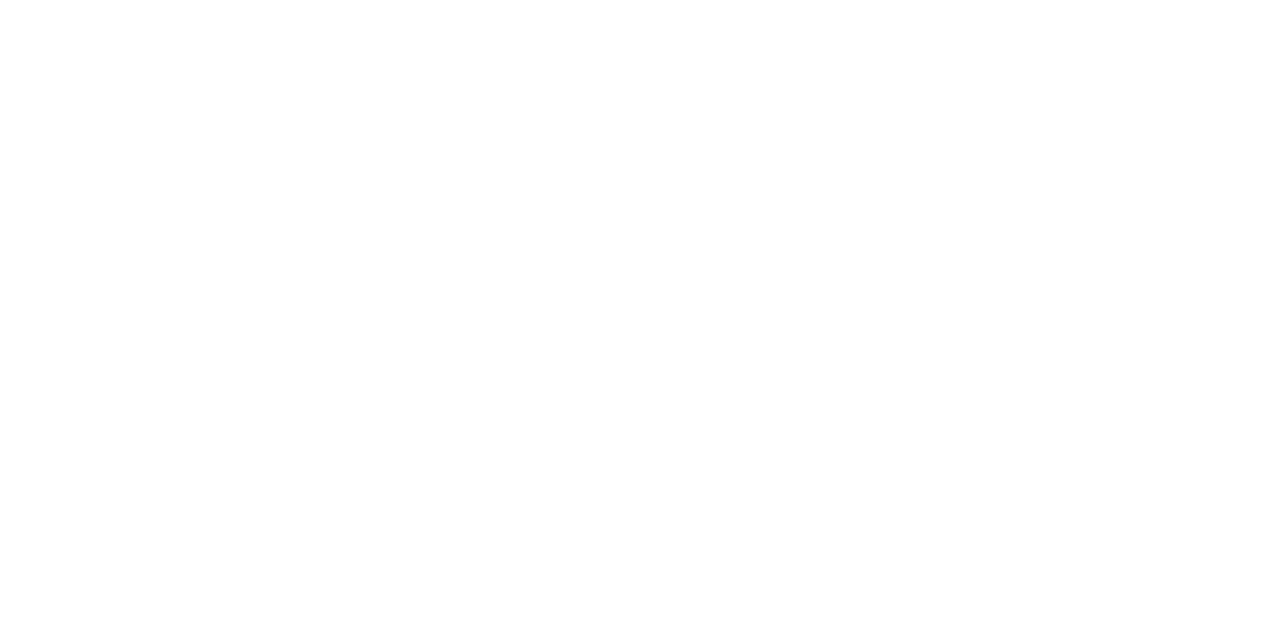
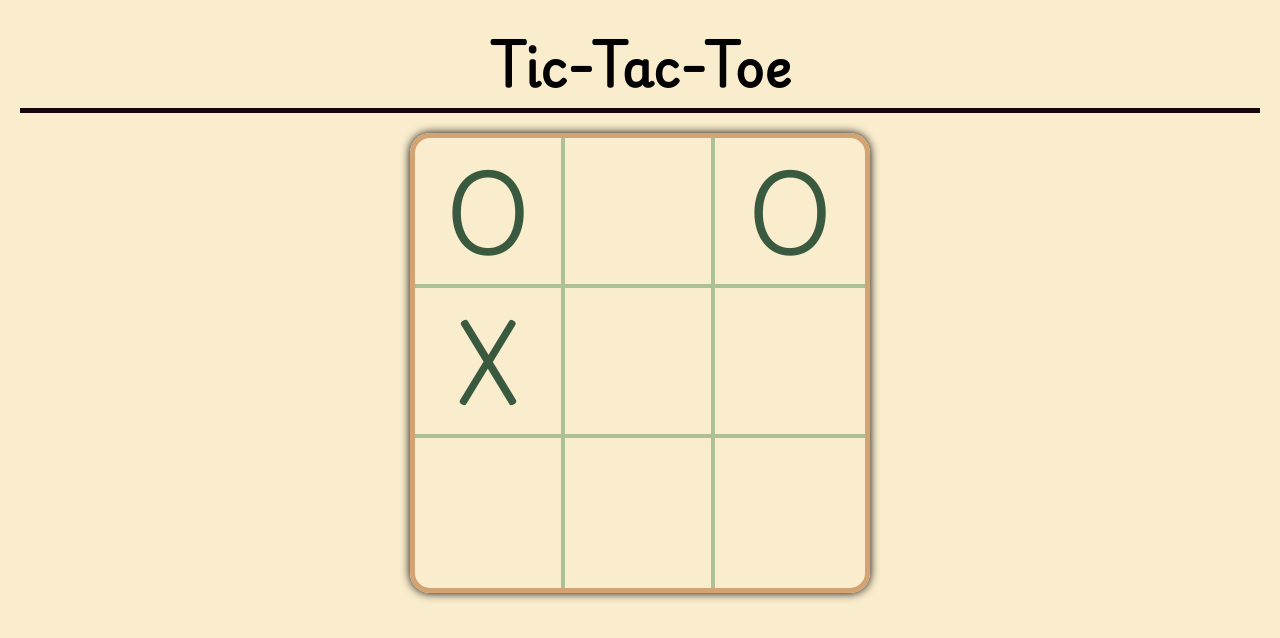
Before and after one commit to ottokunkel/web-tictactoe, a plain HTML site: page index.html in a window 1280 px wide. Drawn offline with Linux system fonts and the light colour scheme.

Commit message:
created styling

```diff
--- a/index.html
+++ b/index.html
@@ -6,10 +6,22 @@
   <title>Document</title>
   <link rel="stylesheet" href="./style.css"></style>
   <script src="script.js"></script>
+  <meta name="viewport" content="width=device-width, initial-scale=1.0">
+
 </head>
 <body>
+  <h1>Tic-Tac-Toe</h1>
+
   <div class="gameboard">
-    <div></div>
+    <span class="game-box" data-index="0">O</span>
+    <span class="game-box" data-index="1"></span>
+    <span class="game-box" data-index="2">O</span>
+    <span class="game-box" data-index="3">X</span>
+    <span class="game-box" data-index="4"></span>
+    <span class="game-box" data-index="5"></span>
+    <span class="game-box" data-index="6"></span>
+    <span class="game-box" data-index="7"></span>
+    <span class="game-box" data-index="8"></span>
   </div>
 </body>
 </html>
--- a/script.js
+++ b/script.js
@@ -0,0 +1,5 @@
+gameBoard = (() => {
+
+  const board = ["", "", "", "", "", "", "", "", ""];
+
+})();
--- a/style.css
+++ b/style.css
@@ -0,0 +1,116 @@
+
+@font-face {
+  font-family: "Playwrite DE Grund";
+  src: url('assets/PlaywriteDEGrund-Regular.ttf') format('truetype');
+  font-style: normal;
+  font-weight: 400;
+}
+
+
+:root {
+  --box-hover: #CCD5AE;
+  --light-brown: #FAEDCD;
+  --licorice: #14080E;
+  --olive: #ACC196;
+  --vanilla: #E9EB9E;
+  --dark-brown: #d4a373;
+  --text-fill: #3a5a40;
+}
+
+*,
+*::after,
+*::before {
+  box-sizing: border-box;
+  padding: 0;
+  margin: 0;
+}
+
+html {
+  position: relative;
+  min-height: 100vh;
+
+  font-family: "Playwrite DE Grund", sans-serif;
+}
+
+body {
+  background-color: var(--light-brown);
+
+  max-width: 100vw;
+  min-width: fit-content;
+
+}
+
+h1 {
+  align-items: center;
+  justify-content: center;
+  text-align: center;
+
+  font-size: 50px;
+
+  margin: 20px;
+
+  border-bottom: 5px solid var(--licorice);
+}
+
+
+
+.gameboard {
+  box-sizing: content-box;
+
+  border: 5px solid var(--dark-brown);
+  border-radius: 20px;
+
+  margin: 0px auto;
+  padding: 0px;
+
+  display: grid;
+  grid-template-columns: repeat(3, 1fr);
+
+  box-shadow: 0px 0px 10px;
+
+  width: fit-content;
+  height: fit-content;
+
+}
+.game-box {
+  width: 150px;
+  height: 150px;
+
+  border-bottom: 4px solid var(--olive);
+  border-right: 4px solid var(--olive);
+
+  font-size: 90px;
+  color: var(--text-fill);
+  text-align: center;
+
+  line-height: 150px;
+}
+
+.game-box:nth-child(3n) {
+  border-right: none;
+}
+
+.game-box:nth-child(n+7) {
+  border-bottom: none;
+}
+
+.game-box:hover {
+  background-color: var(--box-hover);
+  box-shadow: inset 0px 0px 20px var(--light-brown);
+}
+
+.game-box:hover:nth-child(1){
+  border-top-left-radius: 15px;
+}
+
+.game-box:hover:nth-child(3){
+  border-top-right-radius: 15px;
+}
+
+.game-box:hover:nth-child(9){
+  border-bottom-right-radius: 15px;
+}
+
+.game-box:hover:nth-child(7){
+  border-bottom-left-radius: 15px;
+}
```
Also changed, not shown: assets/PlaywriteDEGrund-Regular.ttf (added), assets/PlaywriteDEGrund-VariableFont_wght.ttf (added).
